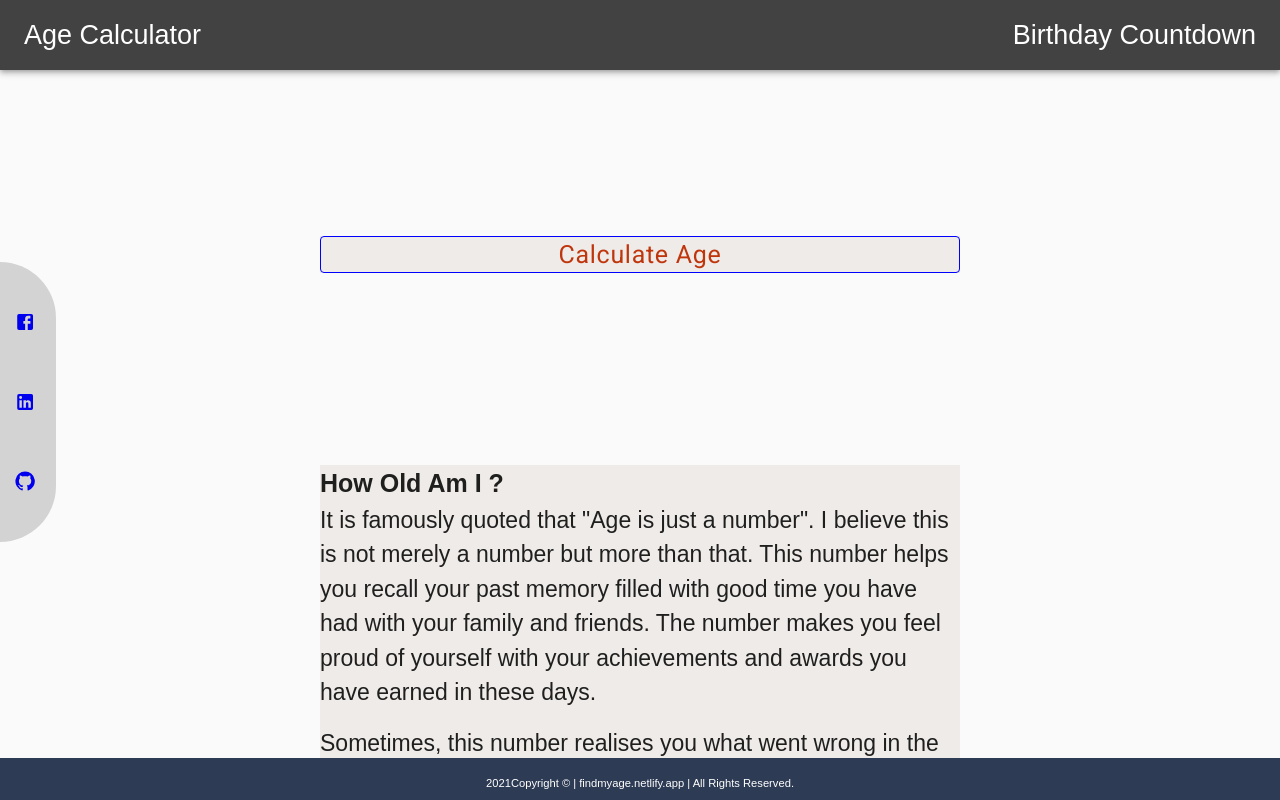
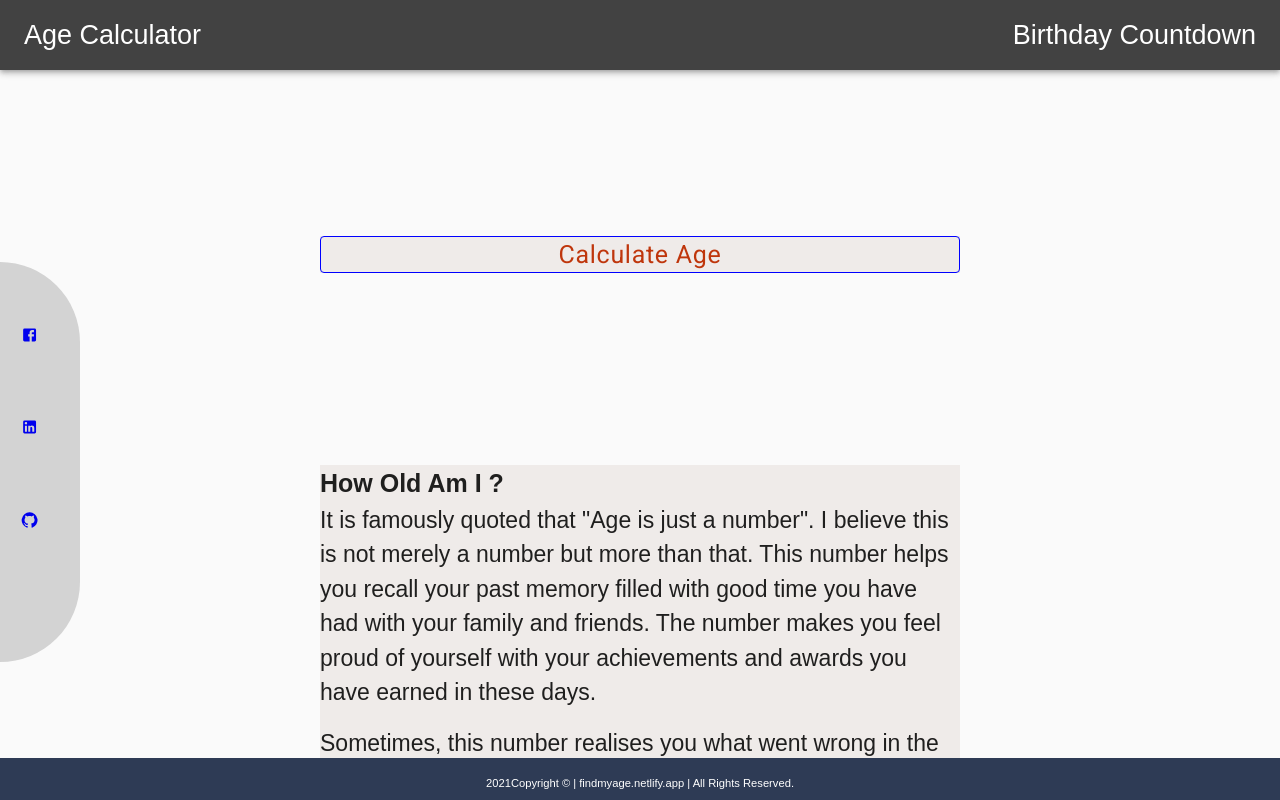
Before and after one commit to deepakbagra/age-calculator, a React (Create React App) app: page / in a window 1280 px wide. Shown: the top 800 px of the page. Built offline with nearby package versions, Linux system fonts and the light colour scheme.

Commit message:
optimized for different screen size

```diff
--- a/src/components/SocialMedia/styles.js
+++ b/src/components/SocialMedia/styles.js
@@ -13,30 +13,30 @@ export default makeStyles(theme => ({
 
         [theme.breakpoints.down('xs')]: {
             marginTop: '32%',
-            height: '12vh',
-            width: '3vh',
+            height: '14vh',
+            width: '3.3vh',
             borderTopRightRadius: '7vh',
             borderBottomRightRadius: '7vh',
 
         },
         [theme.breakpoints.between('xs', 'sm')]: {
             marginTop: '32%',
-            height: '13.6vh',
-            width: '3.5vh',
+            height: '17vh',
+            width: '3.9vh',
             borderTopRightRadius: '7vh',
             borderBottomRightRadius: '7vh',
 
         },
         [theme.breakpoints.between('sm', 'md')]: {
             marginTop: '25%',
-            height: '18vh',
-            width: '3.7vh',
+            height: '22vh',
+            width: '4.7vh',
             borderTopRightRadius: '10vh',
             borderBottomRightRadius: '10vh',
         } ,
         [theme.breakpoints.between('md', 'lg')]: {
             marginTop: '13%',
-            height: '22vh',
+            height: '24vh',
             width: '5vh',
             borderTopRightRadius: '13vh',
             borderBottomRightRadius: '13vh',
@@ -50,8 +50,8 @@ export default makeStyles(theme => ({
         },
         [theme.breakpoints.up('lg')]: {
             marginTop: '15%',
-            height: '35vh',
-            width: '7vh',
+            height: '50vh',
+            width: '10vh',
             borderTopRightRadius: '13vh',
             borderBottomRightRadius: '13vh',
         },
@@ -71,40 +71,40 @@ export default makeStyles(theme => ({
             marginLeft: '12%',
             marginTop: '45%',
             "&.MuiSvgIcon-root": {
-                fontSize: '11px'
+                fontSize: '10px'
             },
         },
         [theme.breakpoints.between('xs', 'sm')]: {
             marginLeft: '8%',
             marginTop: '47%',
             "&.MuiSvgIcon-root": {
-                fontSize: '15px'
+                fontSize: '13px'
             },
         },
         [theme.breakpoints.between('sm', 'md')]: {
-            marginLeft: '6%',
-            marginTop: '52%',
+            marginLeft: '8%',
+            marginTop: '55%',
             "&.MuiSvgIcon-root": {
-                fontSize: '18px'
+                fontSize: '15px'
             },
         } ,
         [theme.breakpoints.between('md', 'lg')]: {
             marginLeft: '7%',
             marginTop: '54%',
             "&.MuiSvgIcon-root": {
-                fontSize: '20px'
+                fontSize: '18px'
             },
         },
         [theme.breakpoints.between('lg', 'xl')]: {
             marginLeft: '14%',
-            marginTop: '70%',
+            marginTop: '67%',
             "&.MuiSvgIcon-root": {
                 fontSize: '27px'
             },
         },
         [theme.breakpoints.up('lg')]: {
             marginLeft: '16%',
-            marginTop: '80%',
+            marginTop: '72%',
             "&.MuiSvgIcon-root": {
                 fontSize: '30px'
             },
```
